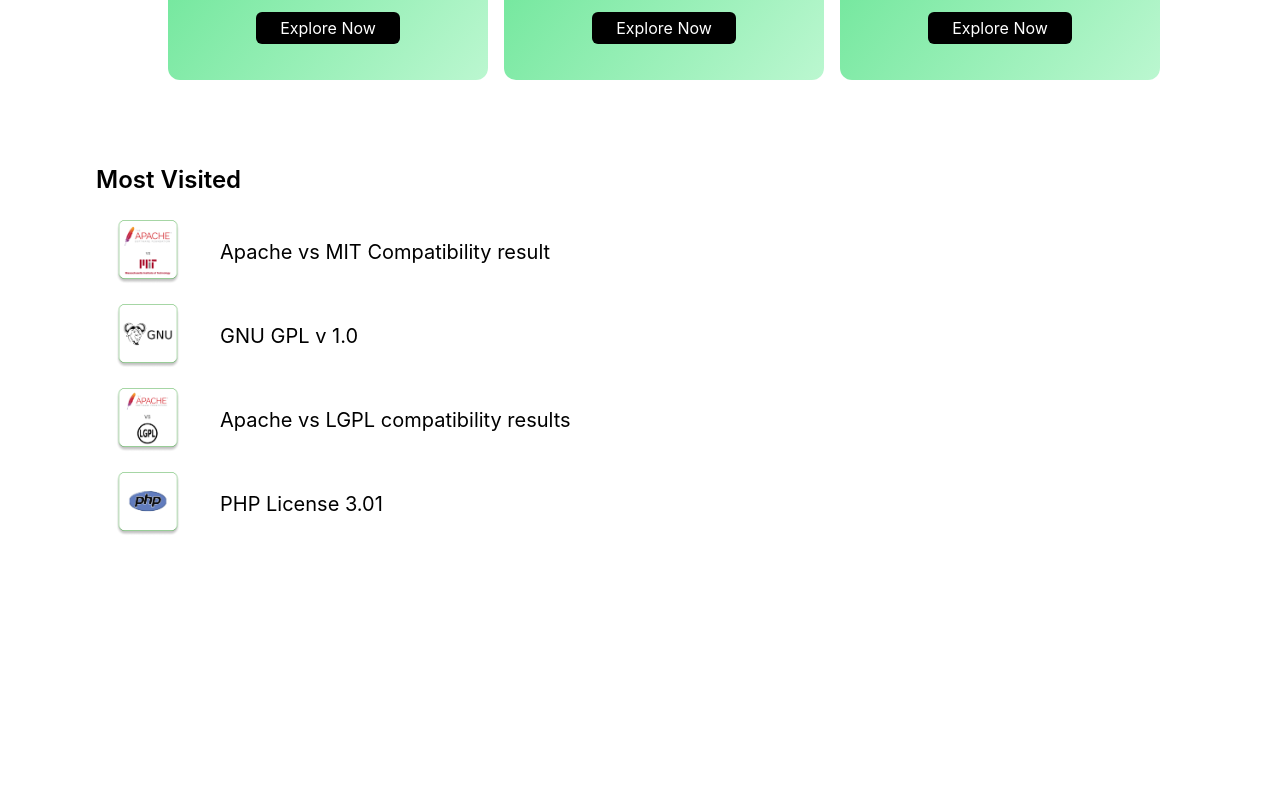
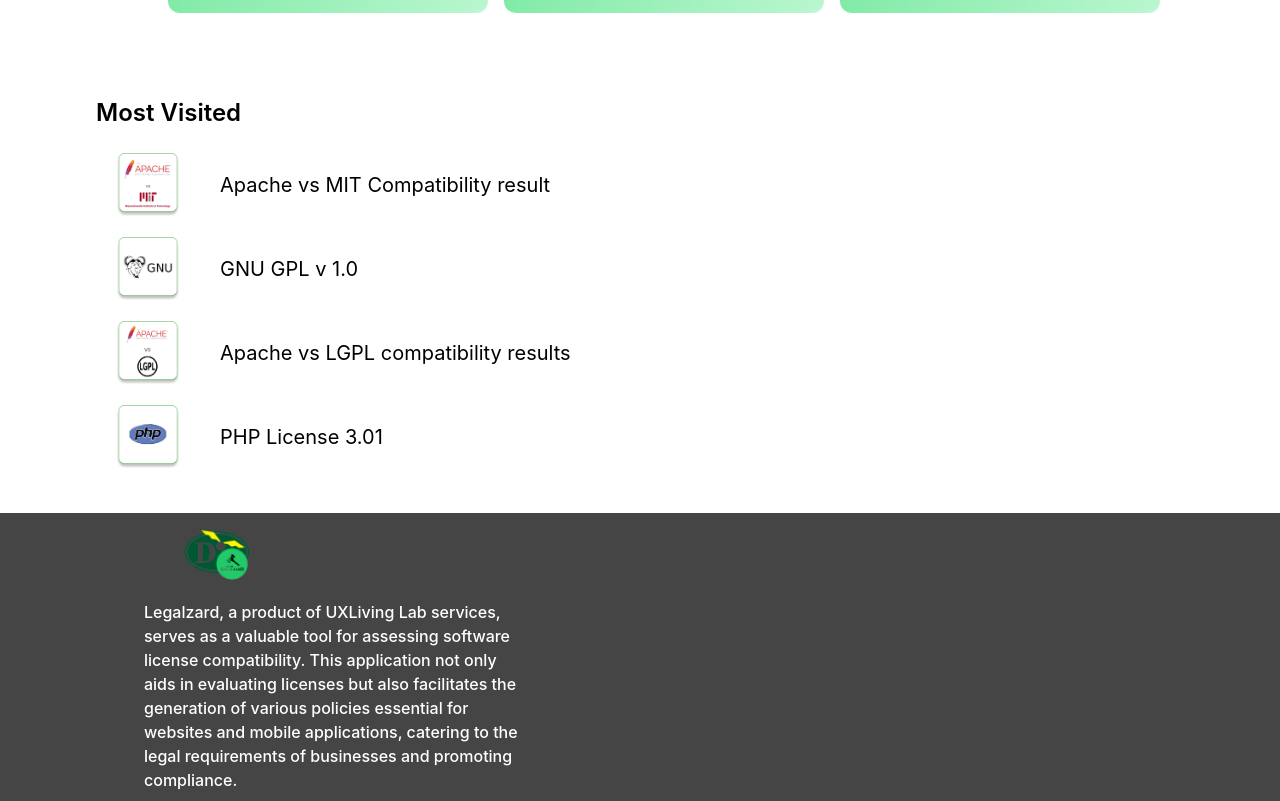
Before and after one commit to LL09-LegalCompliance-dowell/100080-dowelllegalzardWeb, a React (Create React App) app: page / in a window 1280 px wide. Shown: the part 1156-1957 px from the top of the page. Before the commit the page ends 1692 px from the top, so only its background shows below. Built offline with nearby package versions, Linux system fonts and the light colour scheme.

Commit message:
added feature of auto close navBar in small screen when pressing any wherer , also completed footer in large devices

```diff
--- a/src/App.css
+++ b/src/App.css
@@ -16,3 +16,8 @@
    .no-scroll{
     overflow: hidden ;
   }
+  @media  (min-width: 640px) {
+    .customH{
+      height: 600px;
+    }
+  }
--- a/src/App.js
+++ b/src/App.js
@@ -8,10 +8,10 @@ import Header from "./components/Header";
 import { BrowserRouter as Router, Routes, Route } from "react-router-dom";
 import Slider from "./components/Slider";
 import { useEffect } from "react";
+import Footer from "./components/Footer";
+
 function App() {
   const [isMenuOpen, setIsMenuOpen] = useState(false);
-
-console.log(isMenuOpen)
   const handleMenuClick = () => {
     setIsMenuOpen(!isMenuOpen);
   };
@@ -28,14 +28,17 @@ console.log(isMenuOpen)
       <Header isMenuOpen={isMenuOpen} handleMenuClick={handleMenuClick} />
 
       <Routes>
-        <Route path="/" exact Component={HomeScreen} />
+        <Route path="/" exact element={<HomeScreen setIsMenuOpen={setIsMenuOpen} />} />
         <Route
           path="/OpenSourceLicenseCompatibility"
-          Component={OpenSourceLicenseCompatibility}
+          element={<OpenSourceLicenseCompatibility setIsMenuOpen={setIsMenuOpen}/>}
         />
-        <Route path="/SoftwareLicense" Component={SoftwareLicense} />
-        <Route path="/AgreementCompliance" Component={AgreementCompliance} />
+        <Route path="/SoftwareLicense" element={<SoftwareLicense setIsMenuOpen={setIsMenuOpen}/>} />
+        <Route path="/AgreementCompliance" element={<AgreementCompliance setIsMenuOpen={setIsMenuOpen}/>} />
+
       </Routes>
+      <Footer/>
+
     </Router>
   );
 }
--- /dev/null
+++ b/src/components/Footer.js
@@ -0,0 +1,22 @@
+import React from "react";
+import logo from "../assets/logo_1.png";
+
+const Footer = () => {
+  return (
+    <footer className=" bg-footerBackground h-72 pl-36 pt-4">
+      <div className="w-1/3">
+        <img className="ml-10 mb-5" src={logo} alt="" width={66} height={52} />
+        <p className="text-white text-base font-medium">
+          Legalzard, a product of UXLiving Lab services, serves as a valuable
+          tool for assessing software license compatibility. This application
+          not only aids in evaluating licenses but also facilitates the
+          generation of various policies essential for websites and mobile
+          applications, catering to the legal requirements of businesses and
+          promoting compliance.
+        </p>
+      </div>
+    </footer>
+  );
+};
+
+export default Footer;
--- a/src/components/Header.js
+++ b/src/components/Header.js
@@ -11,7 +11,7 @@ const Header = ({ handleMenuClick,isMenuOpen }) => {
   return (
     <>
       <header className="border-b border-gray-300 py-2 ">
-        <div className="flex items-center   sm:justify-between ml-10 mr-3">
+        <div className="flex items-center sm:justify-between ml-10 mr-3">
           <div className="sm:hidden">
             <AiOutlineMenu
               onClick={handleMenuClick}
--- a/src/components/Slider.js
+++ b/src/components/Slider.js
@@ -10,7 +10,6 @@ import { Link } from "react-router-dom";
 const Slider = ({ isMenuOpen, setIsMenuOpen }) => {
   const location = useLocation();
   const currentRoute = location.pathname;
-  console.log(isMenuOpen);
   useEffect(() => {
     setIsMenuOpen(false);
   }, [setIsMenuOpen, location]);
--- a/src/pages/AgreementCompliance.js
+++ b/src/pages/AgreementCompliance.js
@@ -1,8 +1,8 @@
 import React from 'react'
 
-const AgreementCompliance = () => {
+const AgreementCompliance = ({setIsMenuOpen}) => {
   return (
-    <div>
+    <div className='h-screen' onClick={()=>setIsMenuOpen(false)}>
       This is Agreement Compliance Screen
     </div>
   )
--- a/src/pages/HomeScreen.js
+++ b/src/pages/HomeScreen.js
@@ -10,11 +10,11 @@ import mostVisited2 from "../assets/mostVisited2.png";
 import mostVisited3 from "../assets/mostVisited3.png";
 import mostVisited4 from "../assets/mostVisited4.png";
 import MostVisitedCard from "../components/MostVisitedCard";
-const HomeScreen = () => {
+const HomeScreen = ({ setIsMenuOpen }) => {
   return (
-    <div className="h-screen">
+    <div className="min-h-screen" onClick={() => setIsMenuOpen(false)}>
       <div
-        className="sm:h-5/6  h-64 w-full bg-cover   bg-no-repeat  bg-top flex justify-center items-center"
+        className="customH  h-64 w-full bg-cover   bg-no-repeat  bg-top flex justify-center items-center"
         style={{ backgroundImage: `url(${backgroundImage})` }}
       >
         <WelcomeCard />
@@ -44,11 +44,16 @@ const HomeScreen = () => {
       <div className="mx-5 my-5 sm:mx-24 sm:my-11">
         <p className="text-2xl font-semibold  text-black">Most Visited</p>
         <div className="my-6 mx-5">
-          <MostVisitedCard image={mostVisited1} text="Apache vs MIT Compatibility result"/>
-          <MostVisitedCard image={mostVisited2} text="GNU GPL v 1.0"/>
-          <MostVisitedCard image={mostVisited3} text="Apache vs LGPL compatibility results"/>
-          <MostVisitedCard image={mostVisited4} text="PHP License 3.01"/>
-
+          <MostVisitedCard
+            image={mostVisited1}
+            text="Apache vs MIT Compatibility result"
+          />
+          <MostVisitedCard image={mostVisited2} text="GNU GPL v 1.0" />
+          <MostVisitedCard
+            image={mostVisited3}
+            text="Apache vs LGPL compatibility results"
+          />
+          <MostVisitedCard image={mostVisited4} text="PHP License 3.01" />
         </div>
       </div>
     </div>
--- a/src/pages/OpenSourceLicenseCompatibility.js
+++ b/src/pages/OpenSourceLicenseCompatibility.js
@@ -1,8 +1,8 @@
 import React from 'react'
 
-const OpenSourceLicenseCompatibility = () => {
+const OpenSourceLicenseCompatibility = ({setIsMenuOpen}) => {
   return (
-    <div>
+    <div className="h-screen" onClick={()=>setIsMenuOpen(false)}>
       This is Open Source License Compatibility Screen
     </div>
   )
--- a/src/pages/SoftwareLicense.js
+++ b/src/pages/SoftwareLicense.js
@@ -1,8 +1,8 @@
 import React from 'react'
 
-const SoftwareLicense = () => {
+const SoftwareLicense = ({setIsMenuOpen}) => {
   return (
-    <div>
+    <div className='h-screen' onClick={()=>setIsMenuOpen(false)}>
       This is Software License  Screen
     </div>
   )
--- a/tailwind.config.js
+++ b/tailwind.config.js
@@ -8,7 +8,8 @@ module.exports = {
       colors: {
         Primary: '#078F04',
         customRed:"#FF0000",
-        backgroundTransparent: "#FFFFFF"
+        backgroundTransparent: "#FFFFFF",
+        footerBackground:"#454545"
       },
     },
   },
```
Also changed, not shown: src/assets/logo_1.png (added).
